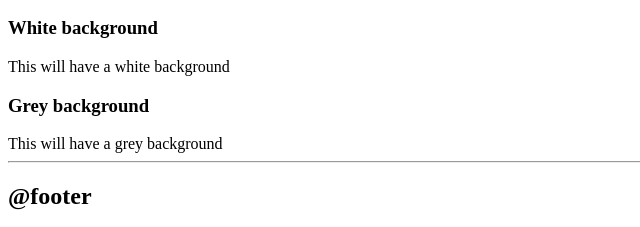
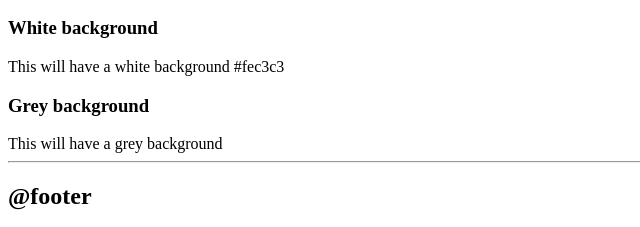
Before and after one commit to humzahasan/Portfolio, a plain HTML site: page index.html in a window 1280 px wide. Shown: the part 1880-2107 px from the top of the page, 0-640 px from the left. Drawn offline with Linux system fonts and the light colour scheme.

Commit message:
feat : updated

```diff
--- a/index.html
+++ b/index.html
@@ -80,7 +80,7 @@
     <h2>@section</h2>
 
     <h3>White background</h3>
-    <div>This will have a white background</div>
+    <div>This will have a white background #fec3c3</div>
 
     <h3>Grey background</h3>
     <div>This will have a grey background</div>
```
